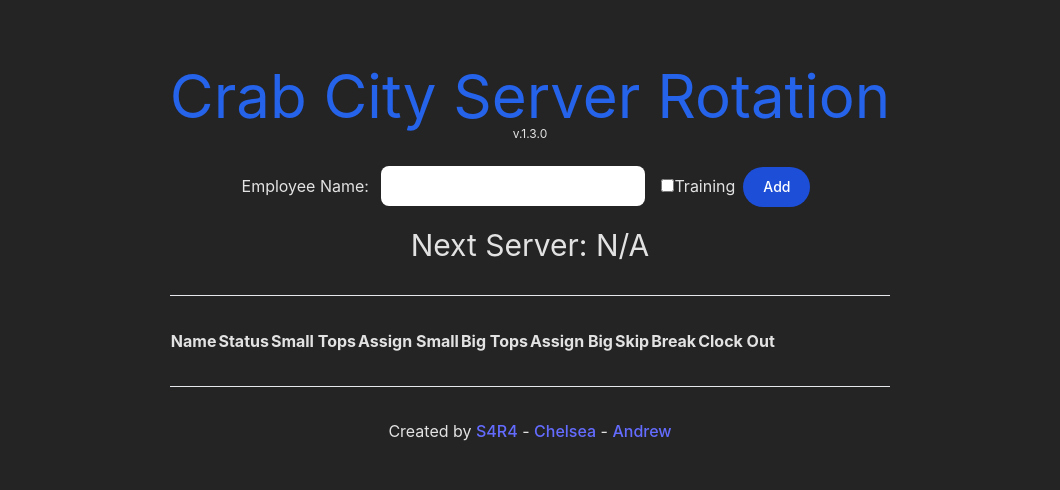
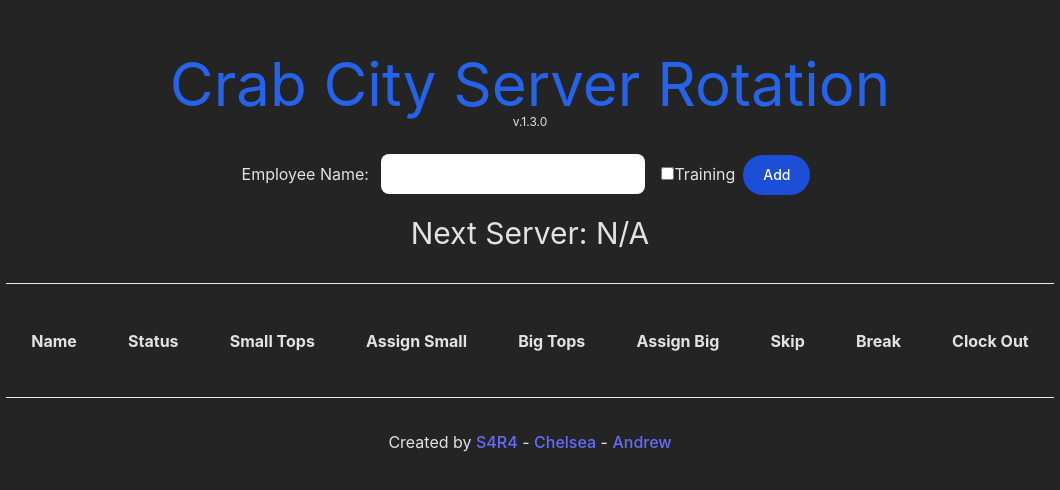
Before and after one commit to missatrox44/server-rotation-crab-city, a React (Vite) app: page / in a window 1280 px wide. Shown: the part 138-628 px from the top of the page, without its empty margins (110-1170 px from the left). Built offline with nearby package versions, Linux system fonts and the light colour scheme.

Commit message:
messed around some

```diff
--- a/src/App.css
+++ b/src/App.css
@@ -5,6 +5,12 @@
   text-align: center;
 }
 
+
+th, td {
+  padding: 1vw 2vw;
+}
+
+
 .clocked-out{
   text-decoration: line-through;
 }
--- a/src/components/Btns/ClockOutBtn.jsx
+++ b/src/components/Btns/ClockOutBtn.jsx
@@ -6,16 +6,14 @@ function ClockOutBtn({employee, employees, setEmployees}) {
 
   const [isModalVisible, setIsModalVisible] = useState(false)
 
-
   const showClockOutModal = () => {
     setIsModalVisible(true);
   }
 
-
   return (
     <>
       <button
-        className="text-white bg-red-700 hover:bg-red-800 focus:outline-none focus:ring-4 focus:ring-red-300 font-medium rounded-full text-sm px-5 py-2.5 text-center mr-2 mb-2 dark:bg-red-600 dark:hover:bg-red-700 dark:focus:ring-red-900"
+        className="text-white bg-red-700 hover:bg-red-800 focus:outline-none focus:ring-4 focus:ring-red-300 font-medium rounded-full text-sm px-5 py-3 text-center mr-2 mb-2 w-full dark:bg-red-600 dark:hover:bg-red-700 dark:focus:ring-red-900"
         // onClick={handleClockOut}
         onClick={showClockOutModal}
         >
--- a/src/components/ClockOutModal.jsx
+++ b/src/components/ClockOutModal.jsx
@@ -1,13 +1,11 @@
 import React from "react";
-
-
 
 
 export default function ClockOutModal({ employee, employees, setEmployees, setIsModalVisible }) {
 
 
   const handleClockOut = () => {
-    console.log(employee)
+    // console.log(employee)
     const employeesCopy = [...employees];
     const clockedInEmployees = employeesCopy.filter((clockedInEmployee) => {
       if (clockedInEmployee.id !== employee.id) {
```
